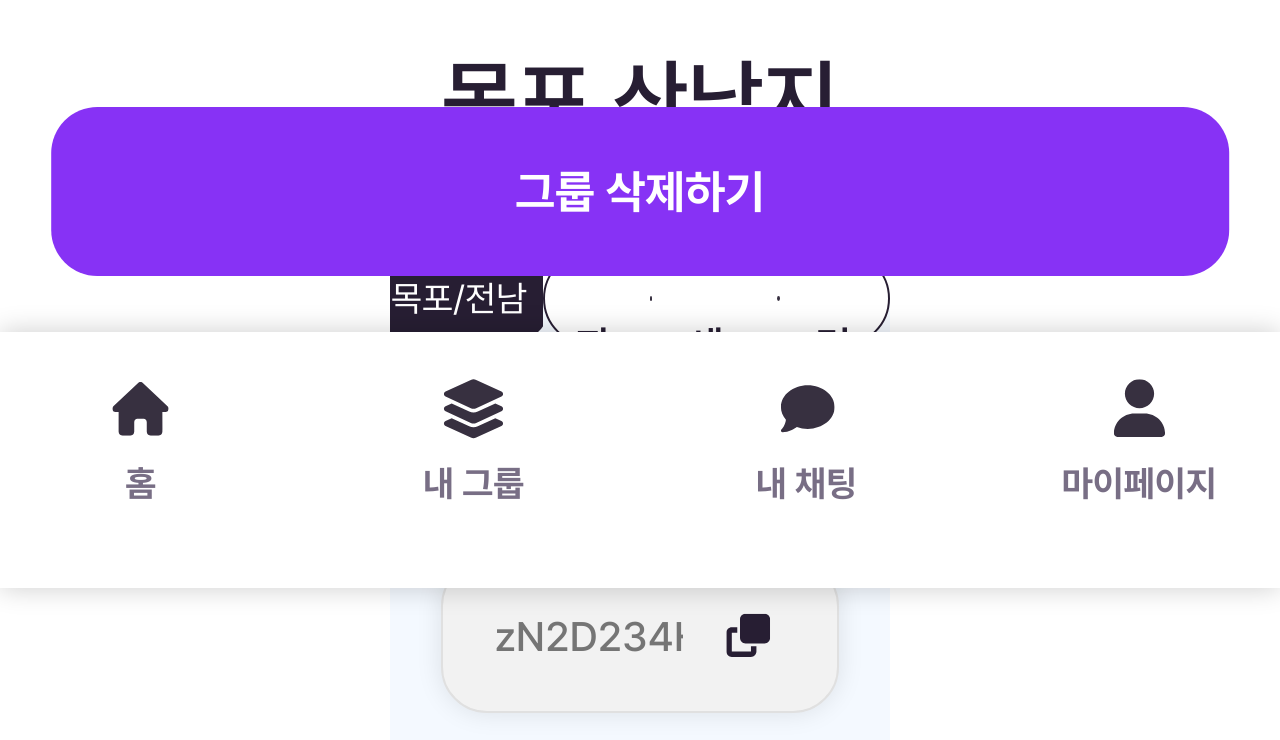
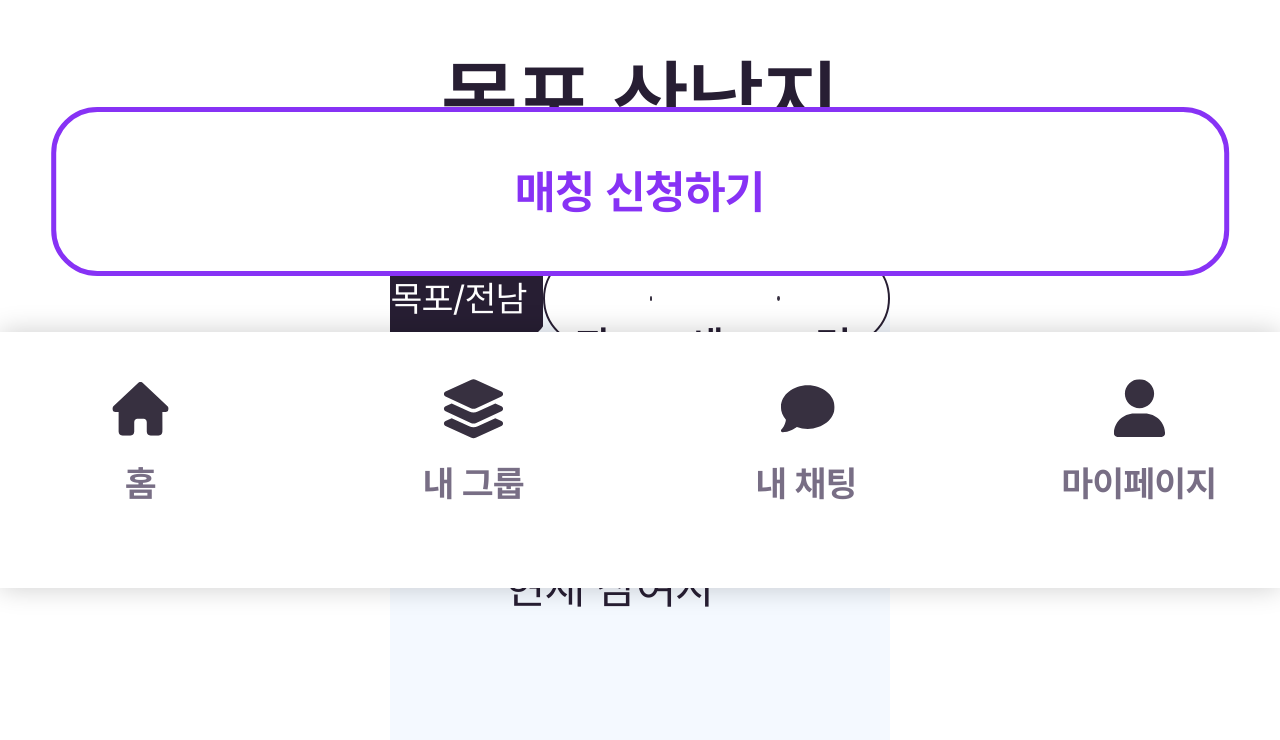
Before and after one commit to 3on3/meeting_frontend, a React (Create React App) app: page /group in a window 1280 px wide. Shown: the part 212-952 px from the top of the page. Built offline with nearby package versions, Linux system fonts and the light colour scheme.

Commit message:
:bug: bug fix

```diff
--- a/src/config/host-config.js
+++ b/src/config/host-config.js
@@ -17,8 +17,10 @@ const API_BASE_URL = backendHostName;
 
 const SIGNUP = "/SIGNUP";
 const GROUP = "/group";
+const GROUPMATCHING = "/group/matching";
 const MYPAGE = "/mypage"
 
 export const AUTH_URL = API_BASE_URL + SIGNUP;
 export const GROUP_URL = API_BASE_URL + GROUP;
 export const MYPAGE_URL = API_BASE_URL + MYPAGE;
+export const MYPAGEMATCHING_URL = API_BASE_URL + GROUPMATCHING;
--- a/src/pages/group/Group.js
+++ b/src/pages/group/Group.js
@@ -5,7 +5,7 @@ import GroupViewBody from "./components/GroupViewBody";
 import MtButtons from "../../components/common/buttons/MtButtons";
 
 const Group = () => {
-  const [auth, setAuth] = useState("HOST"); // 초기값 설정
+  const [auth, setAuth] = useState("USER"); // 초기값 설정
   const name = "목포 산낙지 동호회";
   const location = "목포/전남";
   const gender = "여자";
@@ -13,6 +13,7 @@ const Group = () => {
   const memberCount = 3;
   const information = [gender, age, memberCount];
 
+  let onClickHandler;
   const getButtonConfig = () => {
     switch (auth) {
       case "MEMBER":
@@ -20,6 +21,24 @@ const Group = () => {
       case "HOST":
         return { type: "apply", text: "그룹 삭제하기" };
       case "USER":
+        // onClickHandler = async () => {
+        //   const payload = {
+        //     requestGroupId,
+        //     responseGroupId,
+        //   };
+        //   const response = await fetch(`${MYPAGEMATCHING_URL}/createRequest`, {
+        //     method: "POST",
+        //     headers: {
+        //       "Content-Type": "application/json",
+        //       Authorization: "Bearer " + getUserToken(),
+        //     },
+        //     body: JSON.stringify(payload),
+        //   });
+        //   if (response.ok) {
+        //   } else {
+        //     const errorText = await response.text();
+        //   }
+        // };
         return { type: "cancel", text: "매칭 신청하기" };
       default:
         return { type: "", text: "" };
```
Also changed, not shown: src/pages/group/components/modal/viewMyGroupsModal.jsx (added, +11 -0 lines).
